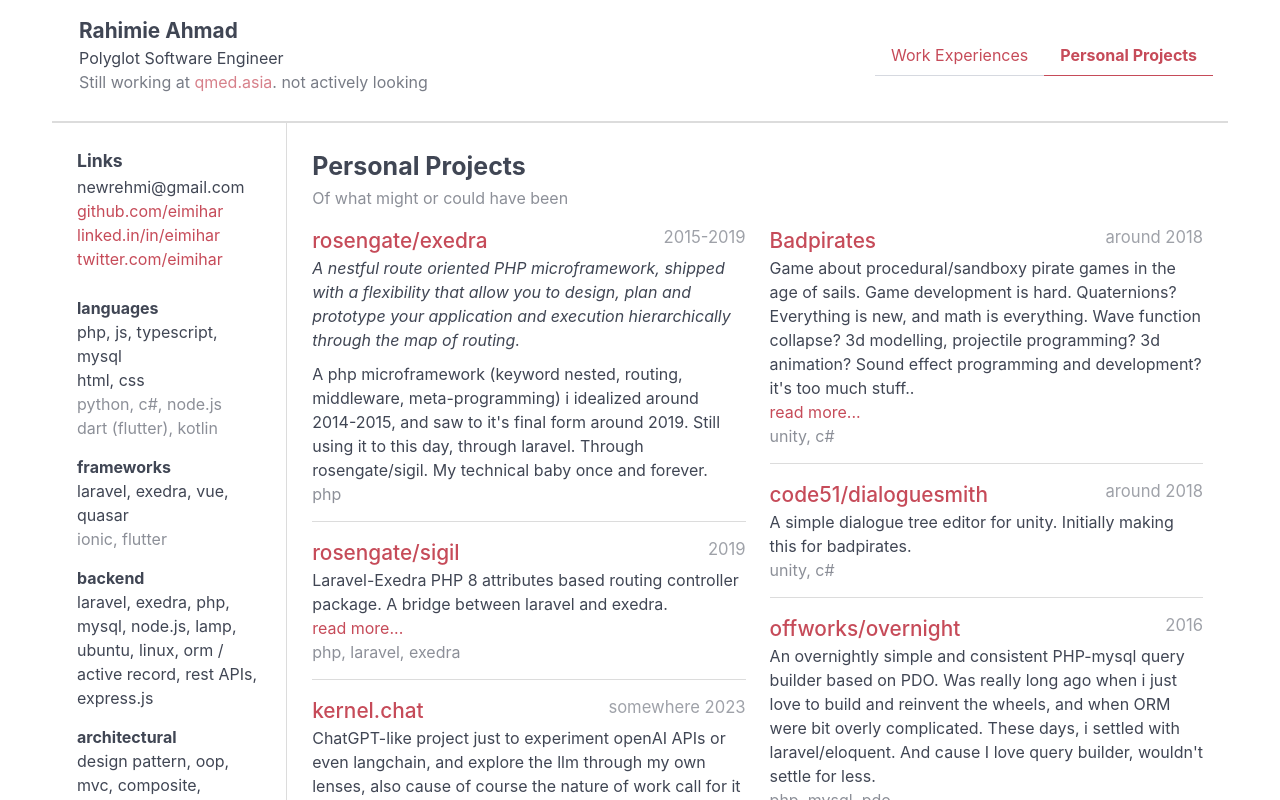
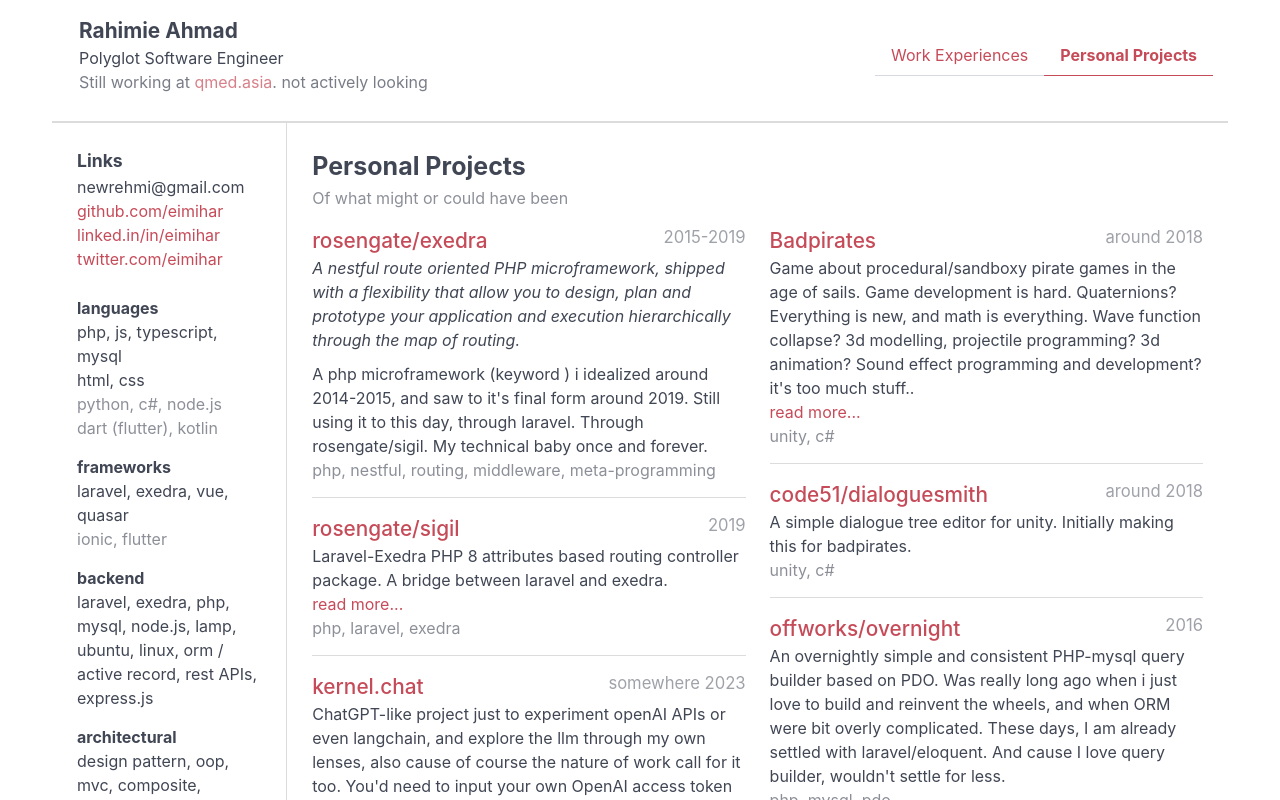
Before and after one commit to eimihar/resume, a Vue app in the folder app/: page / in a window 1280 px wide. Both pictures are taken after a click on the item "Personal Projects". Shown: the top 800 px of the page. Built offline with nearby package versions, Linux system fonts and the light colour scheme.

Commit message:
feat: SEO yo and some UI yo

```diff
--- a/app/index.html
+++ b/app/index.html
@@ -4,7 +4,8 @@
     <meta charset="UTF-8">
     <link rel="icon" href="/favicon.ico">
     <meta name="viewport" content="width=device-width, initial-scale=1.0">
-    <title>Resumi - Rahimie Ahmad</title>
+    <meta name="description" content="The best resume I can make" />
+    <title>Résume - Rahimie Ahmad</title>
   </head>
   <body>
     <div id="app"></div>
--- a/app/src/views/IndexPage.vue
+++ b/app/src/views/IndexPage.vue
@@ -27,7 +27,7 @@ export default {
           <a href="https://qmed.asia" target="_blank">qmed.asia</a>. not actively looking</div>
 
       </div>
-      <div class="tabs is-right">
+      <div class="tabs is-centered" style="overflow: hidden;">
         <ul style="border: 0px;">
           <li @click="tab = 'experiences'" :class="{'is-active': tab == 'experiences'}"><a>Work Experiences</a></li>
           <li @click="tab = 'projects'" :class="{'is-active': tab == 'projects'}"><a>Personal Projects</a></li>
--- a/app/src/views/PersonalProjectsView.vue
+++ b/app/src/views/PersonalProjectsView.vue
@@ -13,10 +13,14 @@ export default defineComponent({
   <div class="container-projects" style="margin-top: 15px;">
     <div class="columns">
       <div class="column">
-        <SectionProject title="rosengate/exedra" link="https://exedra.rosengate.com" tools="php" time="2015-2019">
+        <SectionProject
+          title="rosengate/exedra"
+          link="https://exedra.rosengate.com"
+          tools="php, nestful, routing, middleware, meta-programming"
+          time="2015-2019">
           <em>A nestful route oriented PHP microframework, shipped with a flexibility that allow you to design, plan and prototype your application and execution hierarchically through the map of routing.</em>
           <div style="margin-top: 10px;">
-            A php microframework (keyword nested, routing, middleware, meta-programming) i idealized around 2014-2015,
+            A php microframework (keyword ) i idealized around 2014-2015,
             and saw to it's final form around 2019. Still using it to this day, through laravel. Through rosengate/sigil.
             My technical baby once and forever.
           </div>
@@ -47,7 +51,7 @@ export default defineComponent({
         </SectionProject>
         <SectionProject title="kernel.chat"
                         link="https://kernel.rosengate.com"
-                        tools="npm, js, ts, html, css openAI, llm, vercel"
+                        tools="npm, vue, js, ts, html, css openAI, llm, vercel"
                         time="somewhere 2023"
         >
           ChatGPT-like project just to experiment openAI APIs or even langchain, and explore the llm through my own lenses, also cause of course the nature of work call for it too.
@@ -63,11 +67,19 @@ export default defineComponent({
         </SectionProject>
         <SectionProject title="prompteer.dev"
                         link="https://prompteer.rosengate.com"
-                        tools="npm, js, ts, html, css openAI, llm, vercel"
+                        tools="npm, vue, js, ts, html, css openAI, llm, vercel"
                         time="somewhere 2023"
         >
           There use to be time when prompt engineering was a thing. It's was tool i made to help with development, engineering and testing of
           llm system prompts. Requires OpenAI access token. I still believe that prompt engineering still have it's place in the future, but only with the right toolings.
+        </SectionProject>
+        <SectionProject
+          title="eimihar/resume"
+          link="https://github.com/eimihar/resume"
+          time="July 2024"
+          tools="vue, js, ts, html, css, bulma"
+        >
+          Just making the <a href="/" target="_blank">best resume</a> i can make? I promise this is not another blog cms. Just a frontend app. I love <a href="https://vuejs.org/" target="_blank">Vue.</a>
         </SectionProject>
       </div>
       <div class="column">
@@ -89,7 +101,7 @@ export default defineComponent({
               you'll be throwing onto the same exact positions of marbles, each time. So this wave function collapse is mathematical expansion of that.
             </p>
             <p>So, with the same world seed, you'd be able to revisit the same island again at the same position, and even how the islands look like is already pre-determined. Modern sandbox games
-              make the same use of mechanic or however the implement it.
+              make the same use of mechanic or however they implement it.
             </p>
           </ProjectReadMoreView>
         </SectionProject>
@@ -107,7 +119,7 @@ export default defineComponent({
           time="2016"
         >
           An overnightly simple and consistent PHP-mysql query builder based on PDO. Was really long ago when i just love to build and reinvent the wheels, and when ORM were bit overly complicated.
-          These days, i settled with laravel/eloquent. And cause I love query builder, wouldn't settle for less.
+          These days, I am already settled with laravel/eloquent. And cause I love query builder, wouldn't settle for less.
         </SectionProject>
         <SectionProject
           title="rosengate/sequencejs"
@@ -124,7 +136,7 @@ export default defineComponent({
           tools="laravel, vue, js, html, css"
         >
           An interview test i did for Lim Kok Wing, back when i tried to find job again. Took me a week or something.
-          Delivered but they never revert back to me or whether they've even looked at it. Not gonna do something like this again, not for an interview. Anyway..
+          Delivered but not sure whether they've even looked at it. Not gonna do something like this again, not for an interview. Anyway..
         </SectionProject>
       </div>
     </div>
```
